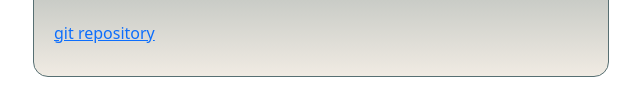
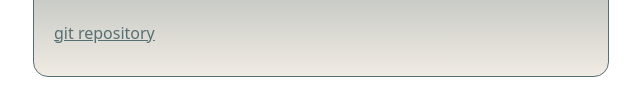
Before and after one commit to darsi-ai/weather-app, a plain HTML site: page index.html in a window 1280 px wide. Shown: the part 268-380 px from the top of the page, without its empty margins (319-959 px from the left). Drawn offline with nearby package versions, Linux system fonts and the light colour scheme.

Commit message:
modified link color

```diff
--- a/src/styling.css
+++ b/src/styling.css
@@ -57,3 +57,8 @@
     font-size: 25px;
     color: #576F72;
 }
+
+.linkToGit {
+    color:#576F72;
+
+}
```
